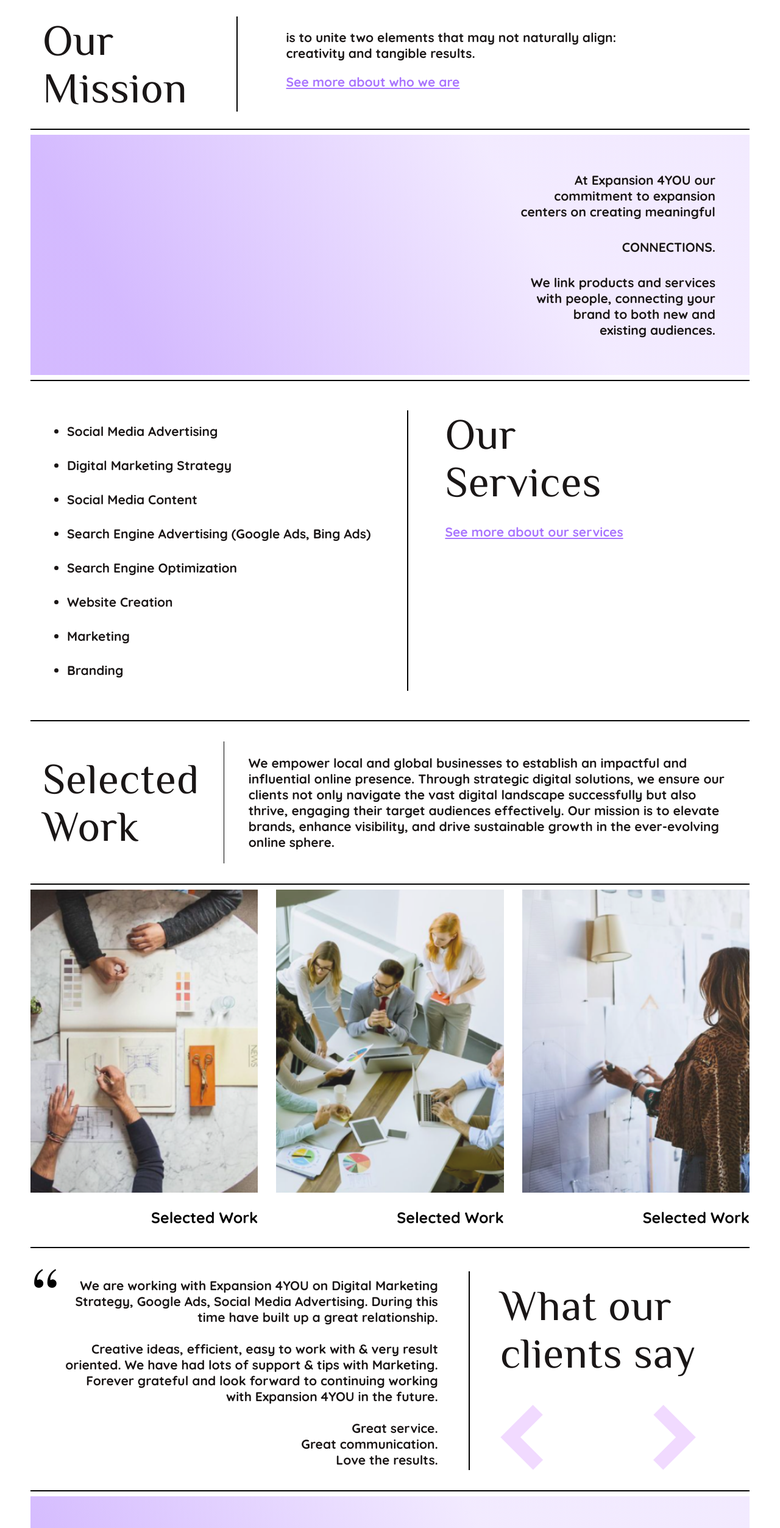
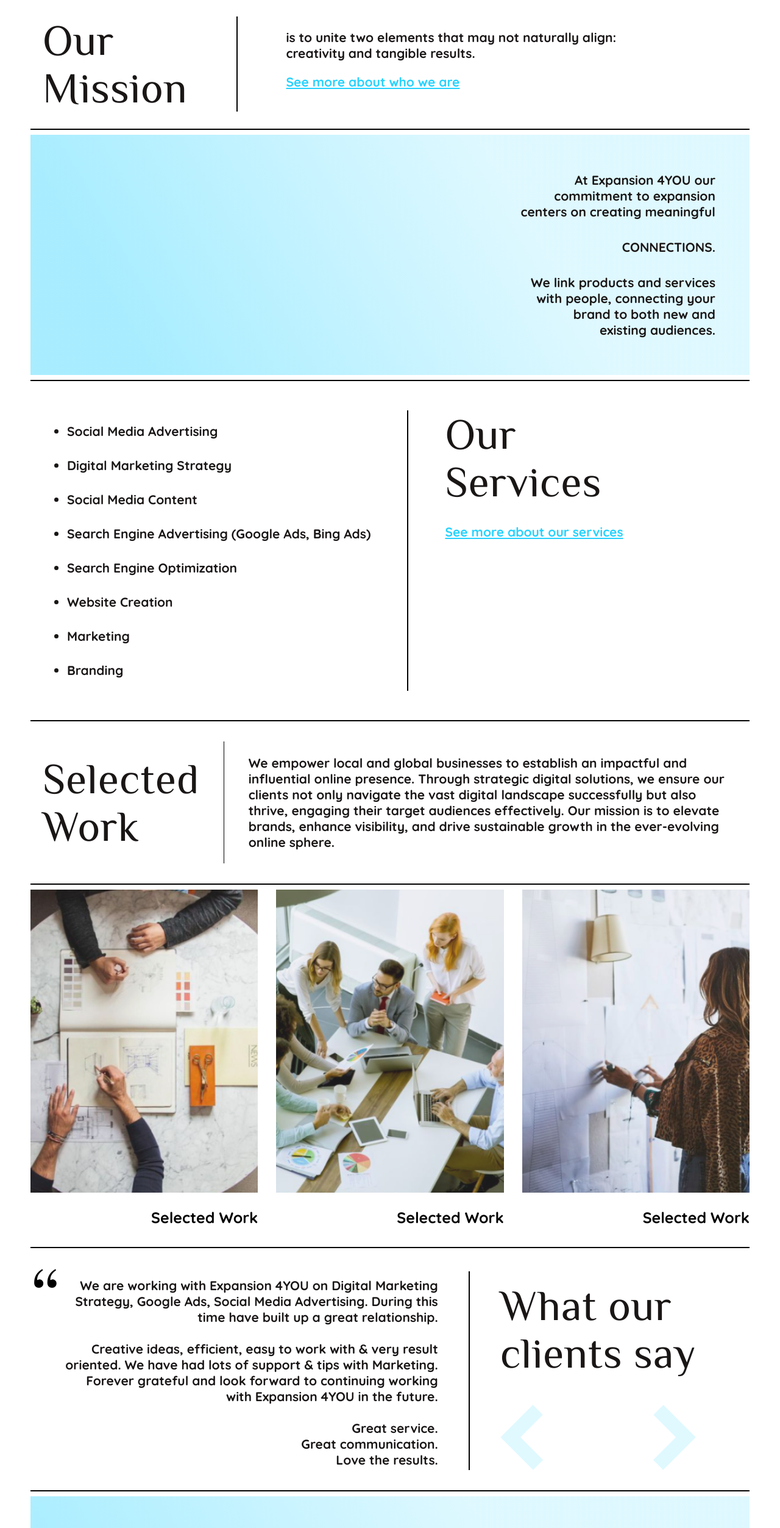
Before and after one commit to Irkam-1422/expansion4you-02, a React (Create React App) app: page / in a window 1280 px wide. Shown: the part 1240-3746 px from the top of the page at 61% size. Built offline with nearby package versions, Linux system fonts and the light colour scheme.

Commit message:
Created blue design

```diff
--- a/src/components/home/Contact.scss
+++ b/src/components/home/Contact.scss
@@ -112,7 +112,7 @@
     padding: 10px;
 
     a {
-      color: #a975fe;
+      color: #26d2ff;
     }
   }
 }
--- a/src/components/home/Feedback.jsx
+++ b/src/components/home/Feedback.jsx
@@ -96,11 +96,11 @@ export const Feedback = () => {
         </h1>
         <div className="arrows">
             <img
-              src={require("../../assets/home/purple-arrow-left.png")}
+              src={require("../../assets/home/blue-arrow-left.png")}
               onClick={handlePrevClick}
             />
             <img
-              src={require("../../assets/home/purple-arrow-right.png")}
+              src={require("../../assets/home/blue-arrow-right.png")}
               onClick={handleNextClick}
             />
           </div>
--- a/src/components/home/Intro.scss
+++ b/src/components/home/Intro.scss
@@ -173,7 +173,7 @@
       text-align: initial;
 
       a {
-        color: #a975fe;
+        color: #26d2ff;
       }
     }
   }
@@ -181,8 +181,8 @@
   .content {
     background: linear-gradient(
       240deg,
-      rgba(169, 117, 254, 0.15) 31.77%,
-      rgba(169, 117, 254, 0.5) 85.09%
+      rgba(38, 210, 255, 0.15) 31.77%,
+      rgba(38, 210, 255, 0.4) 85.09%
     );
     display: flex;
     padding: 61px 56px;
--- a/src/components/home/PreFooter.scss
+++ b/src/components/home/PreFooter.scss
@@ -43,8 +43,8 @@
 .prefoot-cont {
   background: linear-gradient(
     240deg,
-    rgba(169, 117, 254, 0.15) 31.56%,
-    rgba(169, 117, 254, 0.5) 84.15%
+    rgba(38, 210, 255, 0.15) 31.56%,
+    rgba(38, 210, 255, 0.4) 84.15%
   );
   padding: 38px 51px;
   display: flex;
@@ -75,7 +75,7 @@
     align-self: end;
 
     a {
-      color: #a975fe;
+      color: #26d2ff;
     }
   }
 }
--- a/src/components/home/SelectedWork.scss
+++ b/src/components/home/SelectedWork.scss
@@ -173,7 +173,7 @@
       }
 
       h3 {
-        color: #a975fe;
+        color: #26d2ff;
       }
     }
   }
--- a/src/components/home/Services.scss
+++ b/src/components/home/Services.scss
@@ -116,7 +116,7 @@
 
     li:hover {
       transform: translateX(23px);
-      color: #a975fe;
+      color: #26d2ff;
     }
   }
 
@@ -146,7 +146,7 @@
     font-weight: 700;
     line-height: normal;
     text-align: initial;
-    color: #a975fe;
+    color: #26d2ff;
   }
 }
 
--- a/src/components/home/Video.jsx
+++ b/src/components/home/Video.jsx
@@ -13,10 +13,10 @@ const words = [
 ];
 
 const colors = [
-  "#A975FE",
+  "#26D2FF",
   "#FE3BD6",
   "#FFDD2C",
-  "#A975FE",
+  "#26D2FF",
   "#FE3BD6",
   "#FFDD2C",
 ];
--- a/src/components/layout/Menu.scss
+++ b/src/components/layout/Menu.scss
@@ -71,7 +71,7 @@
     }
 
     li:hover {
-      color: #a975fe;
+      color: #26d2ff;
       transform: translateX(-25px);
     }
 
```
